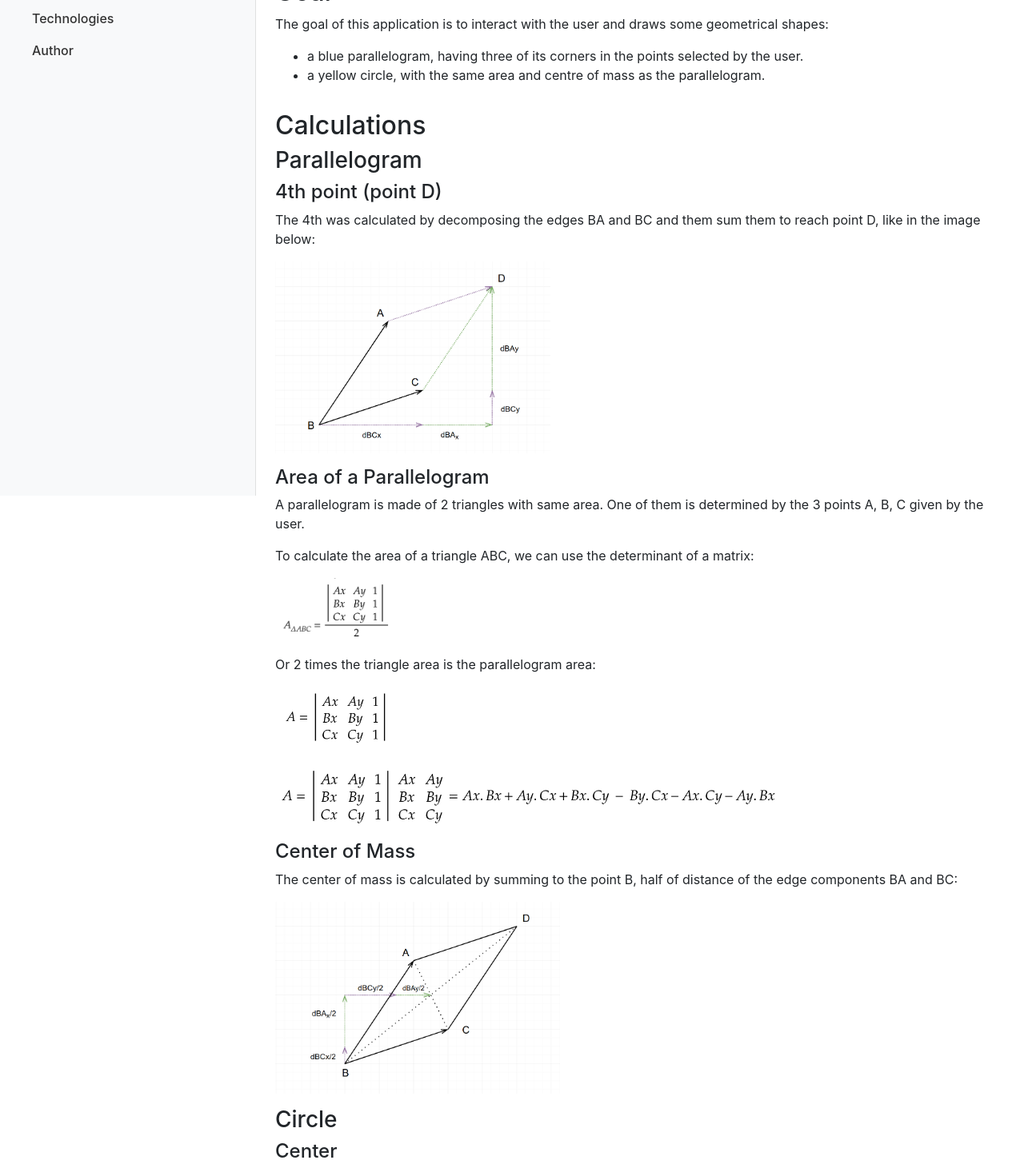
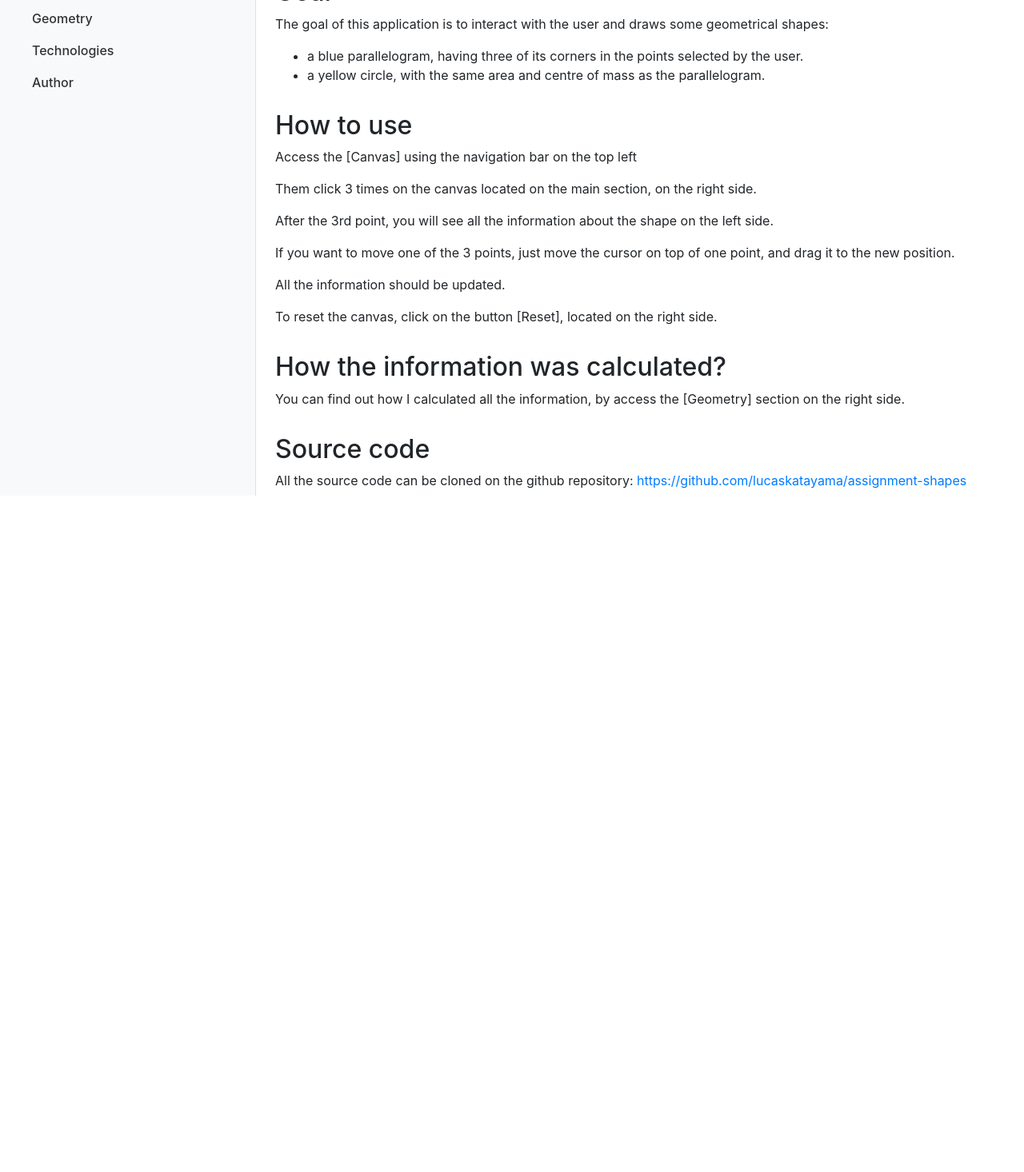
Before and after one commit to lucaskatayama/assignment-shapes, a Vue app: page /#/about/app in a window 1280 px wide. Shown: the part 180-1646 px from the top of the page at 80% size. After the commit the page ends 809 px from the top, so only its background shows below. Built offline with nearby package versions, Linux system fonts and the light colour scheme.

Commit message:
WIP docs

```diff
--- a/src/router.js
+++ b/src/router.js
@@ -5,6 +5,7 @@ import About from "./views/About.vue";
 import AboutApplication from "./views/about/Application.vue";
 import AboutTech from "./views/about/Technologies.vue";
 import AboutAuthor from "./views/about/Author.vue";
+import AboutGeometry from "./views/about/Geometry.vue";
 
 Vue.use(Router);
 
@@ -36,6 +37,11 @@ export default new Router({
           component: AboutTech
         },
         {
+          path: "math",
+          name: "about/geometry",
+          component: AboutGeometry
+        },
+        {
           path: "author",
           name: "about/author",
           component: AboutAuthor
--- a/src/views/About.vue
+++ b/src/views/About.vue
@@ -8,6 +8,9 @@
         <ul class="nav flex-column">
           <router-link class="nav-item" tag="li" to="/about/app">
             <a class="nav-link">Application</a>
+          </router-link>
+          <router-link class="nav-item" tag="li" to="/about/math">
+            <a class="nav-link">Geometry</a>
           </router-link>
           <router-link class="nav-item" tag="li" to="/about/tech">
             <a class="nav-link active">Technologies</a>
--- a/src/views/about/Application.vue
+++ b/src/views/about/Application.vue
@@ -4,45 +4,34 @@
         <h1 class="h2">Application</h1>
       </div>
       <div class="content">
+        <section>
           <h2 id="goal">Goal</h2>
           <p>The goal of this application is to interact with the user and draws some geometrical shapes:</p>
           <ul>
             <li>a blue parallelogram, having three of its corners in the points selected by the user.</li>
             <li>a yellow circle, with the same area and centre of mass as the parallelogram.</li>
           </ul>
-        <h2 id="calculations">Calculations</h2>
-        <h3 id="parallelogram">Parallelogram</h3>
-        <h4 id="4th-point-point-d-">4th point (point D)</h4>
-        <p>The 4th was calculated by decomposing the edges BA and BC and them sum them to reach point D, like in the image below:</p>
+        </section>
+        <section>
+          <h2 id="calculations">How to use</h2>
+          <p>Access the [Canvas] using the navigation bar on the top left</p>
+          <p>Them click 3 times on the canvas located on the main section, on the right side.</p>
+          <p>After the 3rd point, you will see all the information about the shape on the left side.</p>
+          <p>If you want to move one of the 3 points, just move the cursor on top of one point, and drag it to the new position.</p>
+          <p>All the information should be updated.</p>
+          <p> To reset the canvas, click on the button [Reset], located on the right side.</p>
+        </section>
+        <section>
+          <h2>How the information was calculated?</h2>
+          <p>You can find out how I calculated all the information, by access the [Geometry] section on the right side.</p>
+        </section>
+        <section>
+          <h2>Source code</h2>
           <p>
-          <img class="graph" alt="Calculation point D" src="@/assets/img/about/calc_pointD.png">
+            All the source code can be cloned on the github repository:
+            <a target="_blank" href="https://github.com/lucaskatayama/assignment-shapes"> https://github.com/lucaskatayama/assignment-shapes</a>
           </p>
-        <h4 id="area-of-a-parallelogram">Area of a Parallelogram</h4>
-        <p>A parallelogram is made of 2 triangles with same area. One of them is determined by the 3 points A, B, C given by the user.</p>
-        <p>To calculate the area of a triangle ABC, we can use the determinant of a matrix:</p>
-        <p>
-          <img class="math" alt="Area triangle ABC" src="@/assets/img/about/calc_areaabc.png">
-        </p>
-        <p>Or 2 times the triangle area is the parallelogram area:</p>
-        <p>
-          <img class="math" alt="Area ABCD" src="@/assets/img/about/calc_areaabcd.png">
-        </p>
-        <p>
-          <img class="math"  alt="Area ABCD" src="@/assets/img/about/calc_areaabcd1.png">
-        </p>
-        <h4 id="center-of-mass">Center of Mass</h4>
-        <p>The center of mass is calculated by summing to the point B, half of distance of the edge components BA and BC:</p>
-        <p>
-          <img class="graph" alt="Calculation Center of Mass" src="@/assets/img/about/calc_centermass.png">
-        </p>
-        <h3 id="circle">Circle</h3>
-        <h4 id="center">Center</h4>
-        <p>Center of the circle is the same as the center of mass of the parallelogram.</p>
-        <h4 id="radius">Radius</h4>
-        <p>The radius could be found using its area:</p>
-        <p>
-          <img class="math" alt="Calculation radius" src="@/assets/img/about/calc_radius.png">
-        </p>
+        </section>
       </div>
   </div>
 </template>
--- a/src/views/about/Author.vue
+++ b/src/views/about/Author.vue
@@ -1,11 +1,23 @@
 <template>
   <div>
     <div class="d-flex justify-content-between flex-wrap flex-md-nowrap align-items-center pt-3 pb-2 mb-3 border-bottom">
-        <h1 class="h2">Author</h1>
-      </div>
-      <div>
-
-      </div>
+      <h1 class="h2">Author</h1>
+    </div>
+    <p>My name is Lucas Katayama and I am Brazilian Software Developer, with 5 years of experience building web and mobile applications, willing to move abroad to improve my skills in development.</p>
+    <p>
+      Follow me:
+      <ul>
+        <li>
+          <a href="https://www.linkedin.com/in/lucaskatayama" target="_blank">https://www.linkedin.com/in/lucaskatayama</a>
+        </li>
+        <li>
+          <a href="https://github.com/lucaskatayama" target="_blank">https://github.com/lucaskatayama</a>
+        </li>
+        <li>
+          <a href="https://stackoverflow.com/users/1181036/lucas-katayama" target="_blank">https://stackoverflow.com/users/1181036/lucas-katayama</a>
+        </li>
+      </ul>
+    </p>
   </div>
 </template>
 
--- /dev/null
+++ b/src/views/about/Geometry.vue
@@ -0,0 +1,58 @@
+<template>
+  <div>
+    <div class="d-flex justify-content-between flex-wrap flex-md-nowrap align-items-center pt-3 pb-2 mb-3 border-bottom">
+        <h1 class="h2">Geometry</h1>
+      </div>
+      <div class="content">
+        <h2 id="calculations">Calculations</h2>
+        <h3 id="parallelogram">Parallelogram</h3>
+        <h4 id="4th-point-point-d-">4th point (point D)</h4>
+        <p>The 4th was calculated by decomposing the edges BA and BC and them sum them to reach point D, like in the image below:</p>
+        <p>
+          <img class="graph" alt="Calculation point D" src="@/assets/img/about/calc_pointD.png">
+        </p>
+        <h4 id="area-of-a-parallelogram">Area of a Parallelogram</h4>
+        <p>A parallelogram is made of 2 triangles with same area. One of them is determined by the 3 points A, B, C given by the user.</p>
+        <p>To calculate the area of a triangle ABC, we can use the determinant of a matrix:</p>
+        <p>
+          <img class="math" alt="Area triangle ABC" src="@/assets/img/about/calc_areaabc.png">
+        </p>
+        <p>Or 2 times the triangle area is the parallelogram area:</p>
+        <p>
+          <img class="math" alt="Area ABCD" src="@/assets/img/about/calc_areaabcd.png">
+        </p>
+        <p>
+          <img class="math"  alt="Area ABCD" src="@/assets/img/about/calc_areaabcd1.png">
+        </p>
+        <h4 id="center-of-mass">Center of Mass</h4>
+        <p>The center of mass is calculated by summing to the point B, half of distance of the edge components BA and BC:</p>
+        <p>
+          <img class="graph" alt="Calculation Center of Mass" src="@/assets/img/about/calc_centermass.png">
+        </p>
+        <h3 id="circle">Circle</h3>
+        <h4 id="center">Center</h4>
+        <p>Center of the circle is the same as the center of mass of the parallelogram.</p>
+        <h4 id="radius">Radius</h4>
+        <p>The radius could be found using its area:</p>
+        <p>
+          <img class="math" alt="Calculation radius" src="@/assets/img/about/calc_radius.png">
+        </p>
+      </div>
+  </div>
+</template>
+
+<style lang="scss" scoped>
+img.graph {
+  max-height: 30vh;
+  max-width: 30vw;
+}
+img.math {
+  height: 10vh;
+}
+
+.content {
+  h2 {
+    margin-top: 1em;
+  }
+}
+</style>
```
Lines whose indentation alone changed are shown as unchanged.
